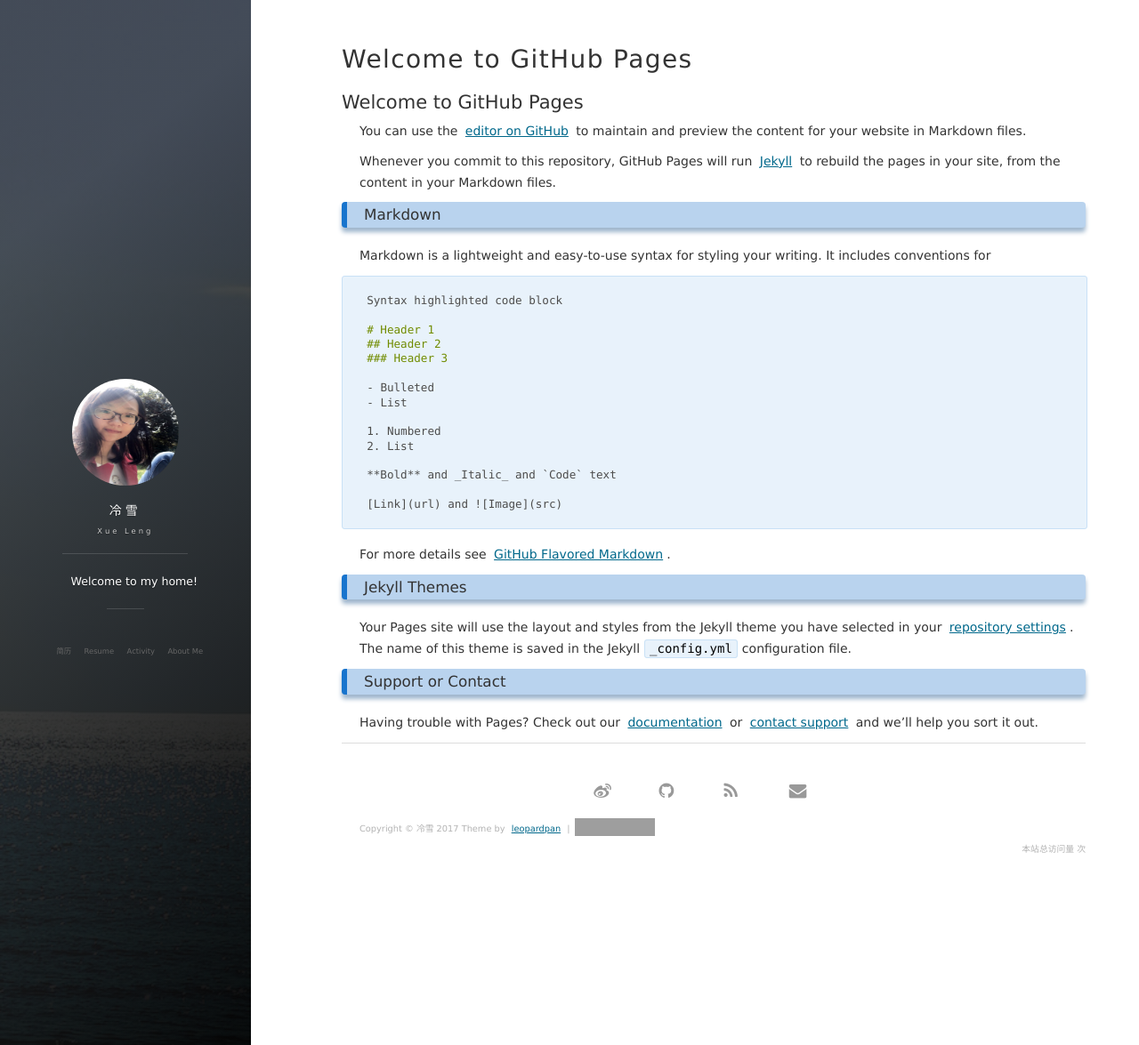
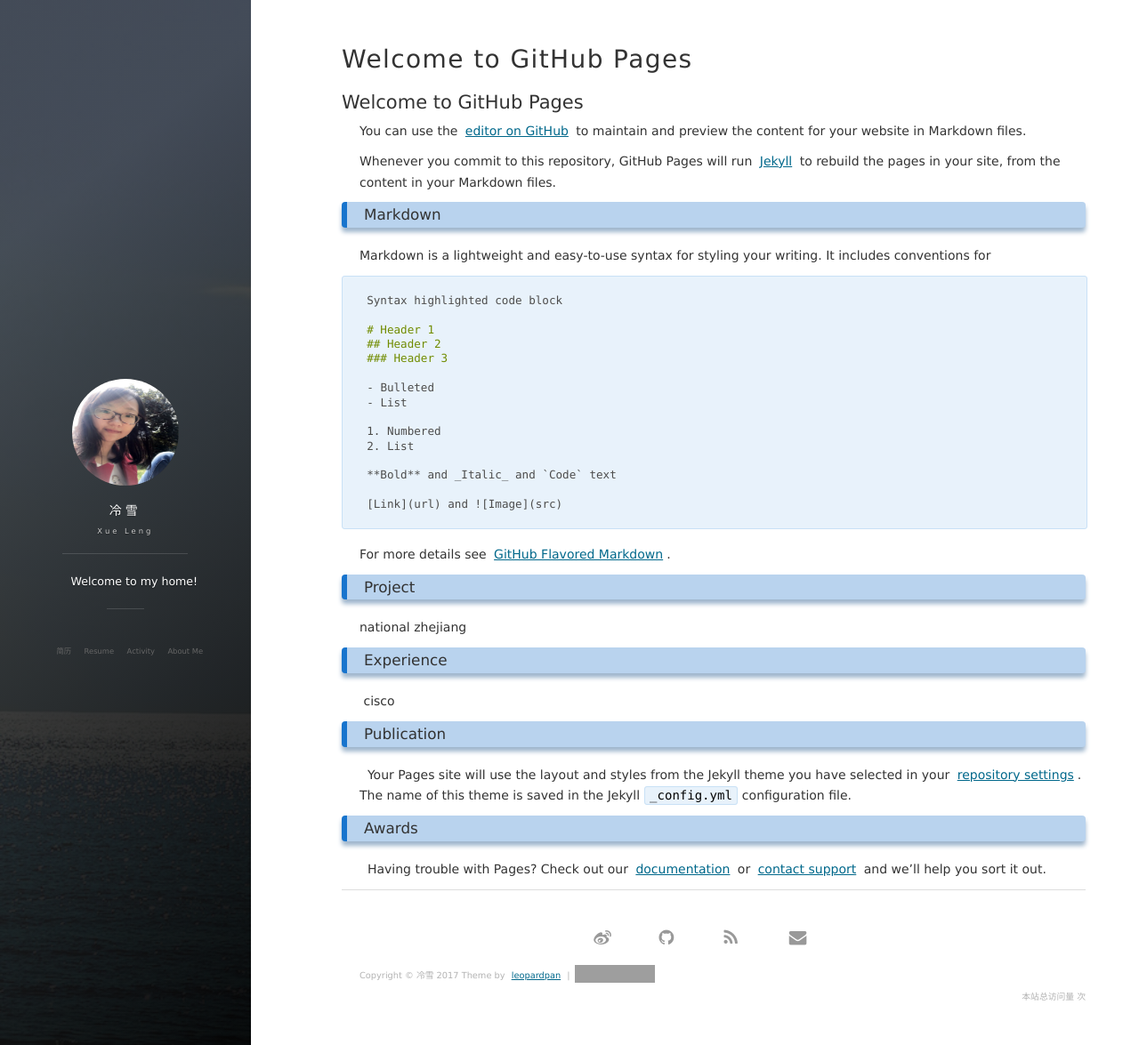
Before and after one commit to lxv458/OldWeb, a Jekyll site: the page built from index.md, in a window 1280 px wide and 1175 px high. Shown: the whole window at 89% size. Built offline with Jekyll 4.4.1, drawn with Linux system fonts in a browser that asks for light colours; nearby versions of some CDN libraries; our own code applies the rules of GitHub Pages for plain Markdown files; the list of posts is cut into pages by our own code; comment, search, counter and statistics services are not loaded; grey boxes are pictures that could not be loaded.

Commit message:
add section

```diff
--- a/index.md
+++ b/index.md
@@ -28,10 +28,16 @@ Syntax highlighted code block
 
 For more details see [GitHub Flavored Markdown](https://guides.github.com/features/mastering-markdown/).
 
-### Jekyll Themes
+### Project
+ national zhejiang
+
+### Experience
+ cisco
+
+### Publication
 
 Your Pages site will use the layout and styles from the Jekyll theme you have selected in your [repository settings](https://github.com/lxv458/lengxue.github.io/settings). The name of this theme is saved in the Jekyll `_config.yml` configuration file.
 
-### Support or Contact
+### Awards
 
 Having trouble with Pages? Check out our [documentation](https://help.github.com/categories/github-pages-basics/) or [contact support](https://github.com/contact) and we’ll help you sort it out.
```
